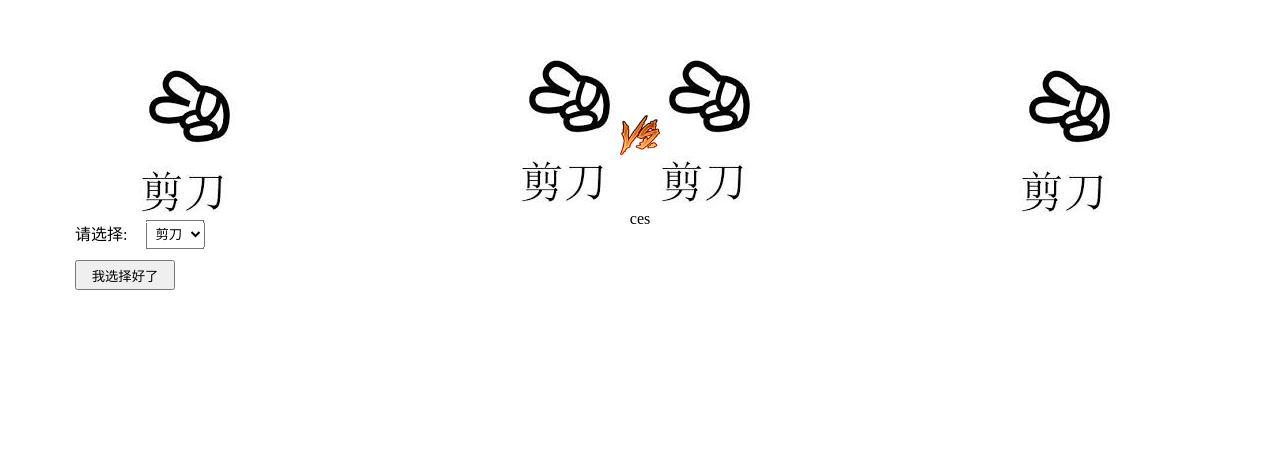
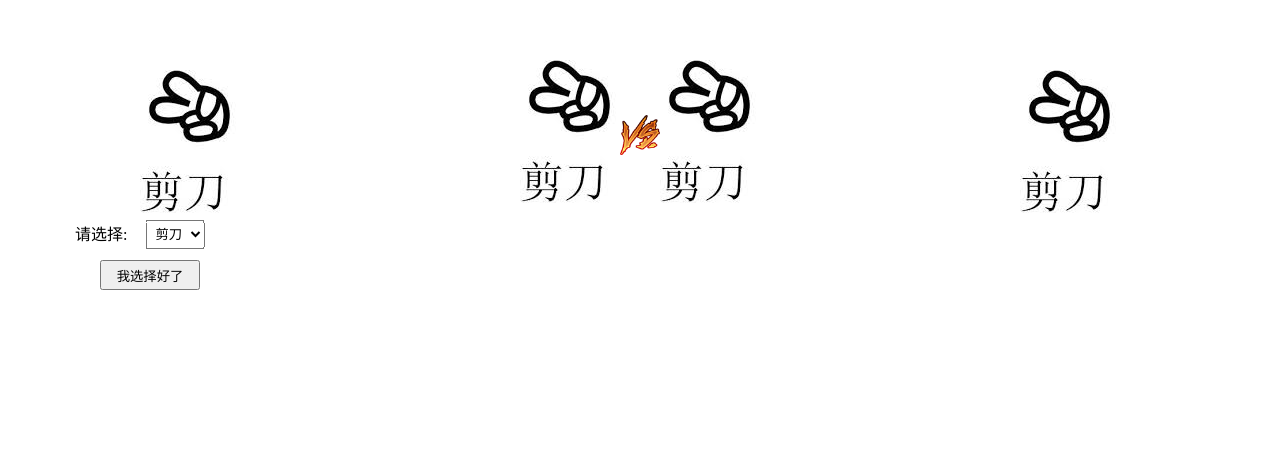
Before and after one commit to DrugsZ/IFE2017, a plain HTML site: page 剪子包袱锤/index.html in a window 1280 px wide. Shown: the part 220-693 px from the top of the page. Drawn offline with Linux system fonts and the light colour scheme.

Commit message:
调整布局

```diff
--- a/剪子包袱锤/index.html
+++ b/剪子包袱锤/index.html
@@ -42,7 +42,7 @@
                 </div>
             </div>
             <div>
-                <p class="result">ces</p>
+                <p class="result"></p>
             </div>
         </div>
         <div class="right">
--- a/剪子包袱锤/style.css
+++ b/剪子包袱锤/style.css
@@ -119,11 +119,13 @@
     line-height: 30px;
 }
 .result{
-    text-align: center
+    text-align: center;
+    font-size: 30px;
 }
 .submit{
     width: 100px;
     height: 30px;
     top: 10px;
+    left:25px;
     position: relative;
 }
```
